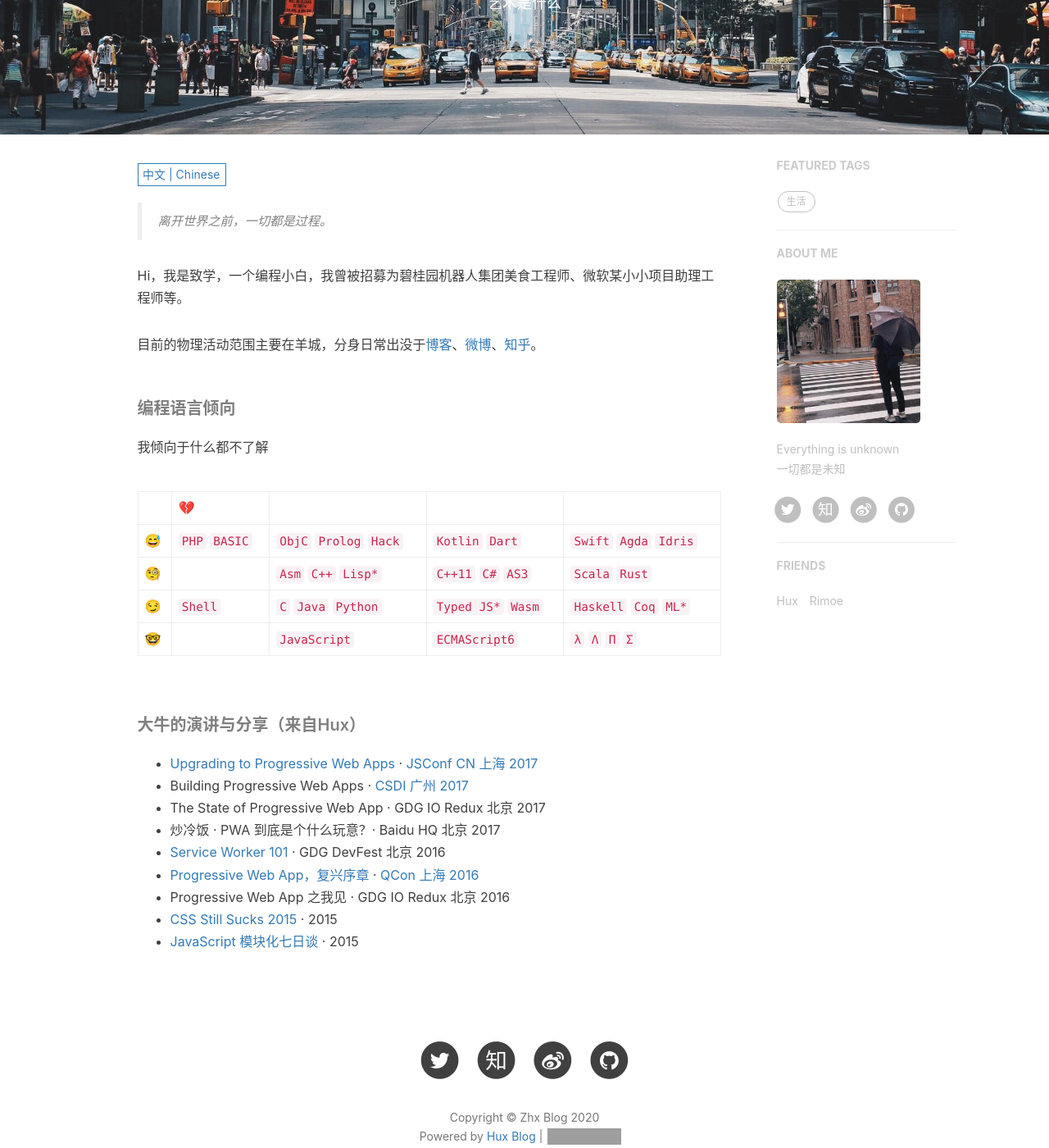
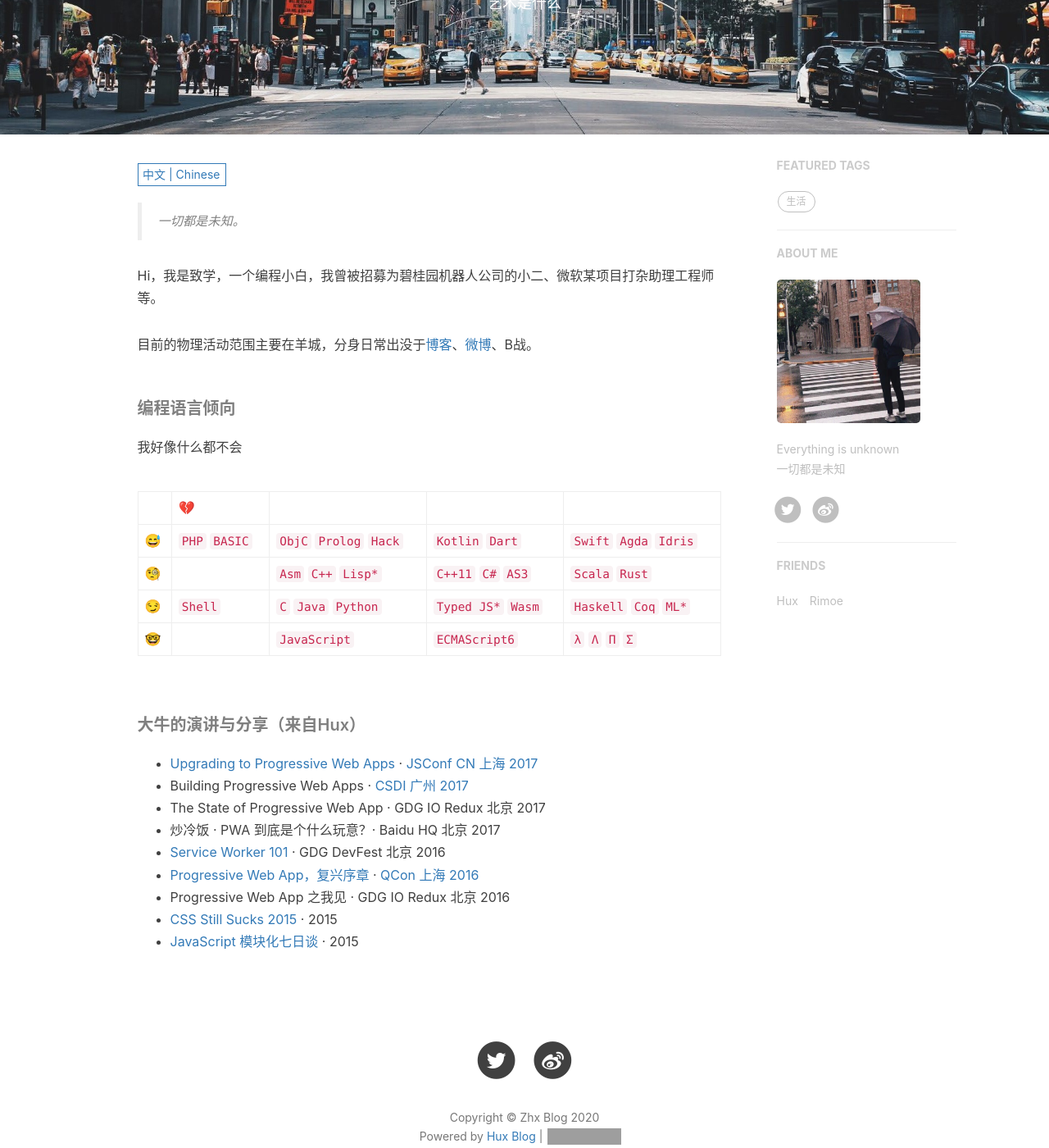
Before and after one commit to Hok-ink/hok-ink.github.io, a Jekyll site: the page built from about.html, in a window 1280 px wide and 1400 px high, scrolled down 254 px. Shown: the whole window at 82% size. Built offline with Jekyll 4.4.1, drawn with Linux system fonts in a browser that asks for light colours; nearby versions of some CDN libraries; comment, search, counter and statistics services are not loaded; grey boxes are pictures that could not be loaded.

```diff
--- a/_config.yml
+++ b/_config.yml
@@ -14,8 +14,8 @@ future: true
 # SNS settings
 RSS: false
 weibo_username:     username
-zhihu_username:     username
-github_username:    username
+zhihu_username:     false
+github_username:    false
 twitter_username:   username
 facebook_username:  false
 #linkedin_username:  firstname-lastname-idxxxx
--- a/_includes/about/zh.md
+++ b/_includes/about/zh.md
@@ -1,13 +1,13 @@
-> 离开世界之前，一切都是过程。
+> 一切都是未知。
 
-Hi，我是致学，一个编程小白，我曾被招募为碧桂园机器人集团美食工程师、微软某小小项目助理工程师等。
+Hi，我是致学，一个编程小白，我曾被招募为碧桂园机器人公司的小二、微软某项目打杂助理工程师等。
 
-目前的物理活动范围主要在羊城，分身日常出没于[博客](https://hok.ink)、[微博](https://weibo.com/hok)、[知乎](https://www.zhihu.com/people/)。
+目前的物理活动范围主要在羊城，分身日常出没于[博客](https://b.hok.ink)、[微博](https://weibo.com)、B战。
 
 
 ##### 编程语言倾向
 
-我倾向于什么都不了解
+我好像什么都不会
 
 |      | 💔️             |                        |                    |                        |
 | ---- | ------------- | ---------------------- | ------------------ | ---------------------- |
```
Also changed, not shown: _includes/about/en.md (+2 -4 lines), _posts/2020-04-24-hello-2020.markdown (added, +30 -0 lines), _posts/2020-05-11-see-u-bgy.markdown (+4 -4 lines), _posts/2020-05-24-hello-2020.markdown (deleted, +0 -31 lines), _posts/2020-07-10-ssh.markdown (added, +61 -0 lines), img/Roblox-Egmont-BG.jpg (added), img/post-bg-ssh.jpg (added), img/post-bg-superset.jpg, img/post-bridge.jpg (added), img/see-u-bgy.jpg (added).
